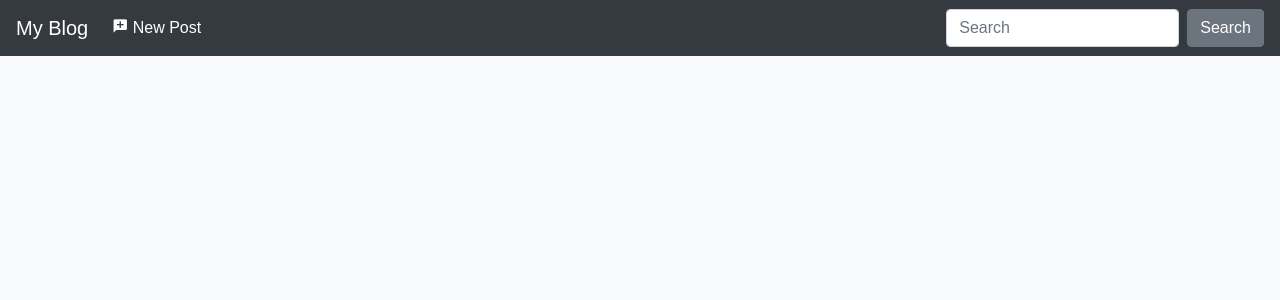
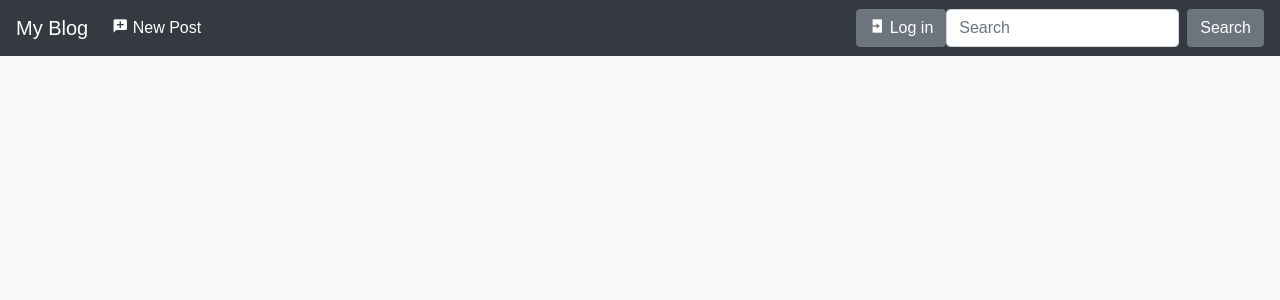
Before and after one commit to MarcinSachs/kodilla_blog, a Flask app: page / in a window 1280 px wide. Shown: the top 300 px of the page. Run offline with Flask 3, Linux system fonts and the light colour scheme; some libraries are stand-ins or nearby versions.

Commit message:
Add login functionality

```diff
--- a/blog/templates/base.html
+++ b/blog/templates/base.html
@@ -32,6 +32,15 @@
                         href="{{ url_for('create_or_edit_entry') }}"><i class='bx bxs-comment-add'></i> New Post</a>
                 </li>
             </ul>
+            {% if session.logged_in %}
+            <form class="form-inline my-2 my-lg-0" action="{{ url_for('logout') }}" method="POST">
+                <button class="btn btn-secondary my-2 my-sm-0" type="submit"><i class='bx bxs-log-out'></i> Log
+                    out</button>
+            </form>
+            {% else %}
+            <a href="{{ url_for('login') }}" class="btn btn-secondary my-2 my-lg-0"><i class='bx bxs-log-in'></i> Log
+                in</a>
+            {% endif %}
             <form class="form-inline my-2 my-lg-0">
                 <input class="form-control mr-sm-2" type="text" placeholder="Search" aria-label="Search">
                 <button class="btn btn-secondary my-2 my-sm-0" type="submit">Search</button>
```
